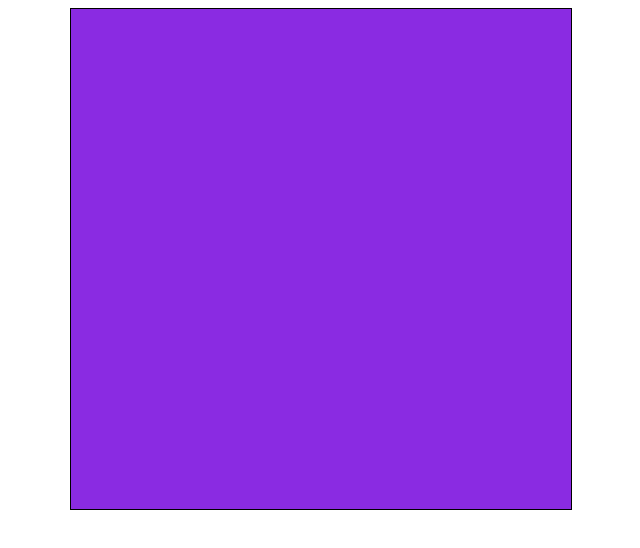
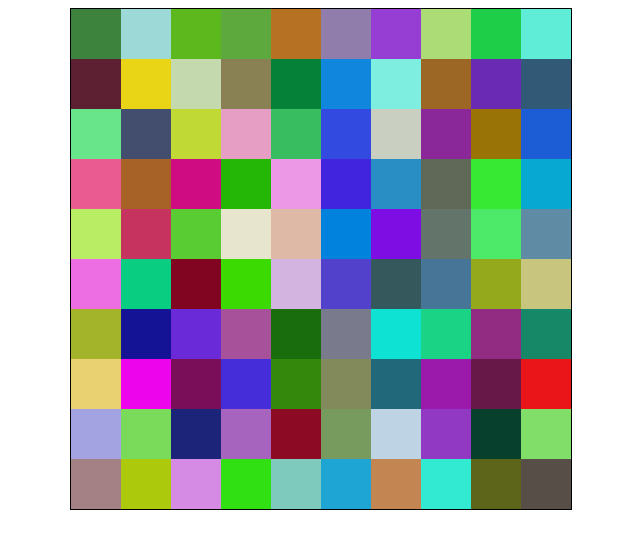
Before and after one commit to baker-marlena/colors, a plain HTML site: page index.html in a window 1280 px wide. Shown: the whole page, without its empty margins (319-959 px from the left). Drawn offline with Linux system fonts and the light colour scheme.

Commit message:
broke into smaller squares to display random colors

```diff
--- a/index.html
+++ b/index.html
@@ -6,10 +6,15 @@
         <style>
             .color-container {
                 border: 1px solid black;
-                height: 500px;
-                width: 500px;
-                background-color: blueviolet;
+                max-width: 500px;
+                display: flex;
+                flex-flow: row wrap;
                 margin: 0 auto;
+            }
+
+            .color-square {
+                height: 50px;
+                width: 50px;
             }
         </style>
     </head>
@@ -17,11 +22,41 @@
         <header></header>
         <main>
             <section>
-                <div class="color-container">
-
-                </div>
+                <article class="color-container"></article>
             </section>
         </main>
         <footer></footer>
+        <script>
+            const getRandomDigit = () => {
+                const number = Math.floor(Math.random() * 15);
+                switch (number) {
+                    case 10: return 'a';
+                    case 11: return 'b';
+                    case 12: return 'c';
+                    case 13: return 'd';
+                    case 14: return 'e';
+                    case 15: return 'f';
+                    default: return number;
+                }
+            };
+            const getRandomHexCode = () => {
+                let codeDigits = []
+                for(let i = 0; i <= 5; i++) {
+                    codeDigits.push(getRandomDigit());
+                }
+                return `#${codeDigits.join('')}`
+            }
+            const container = document.querySelector('.color-container');
+            const fragment = new DocumentFragment();
+            for(let i = 0;i < 100;i++) {
+                const smallSquare = document.createElement('div');
+                smallSquare.className = 'color-square';
+                smallSquare.setAttribute('style', `background-color: ${getRandomHexCode()}`);
+                console.log(smallSquare.style)
+                fragment.append(smallSquare);
+            };
+            container.append(fragment);
+            console.log(document.querySelectorAll('.color-square'))
+        </script>
     </body>
 </html>
```
Also changed, not shown: index.js (added).
